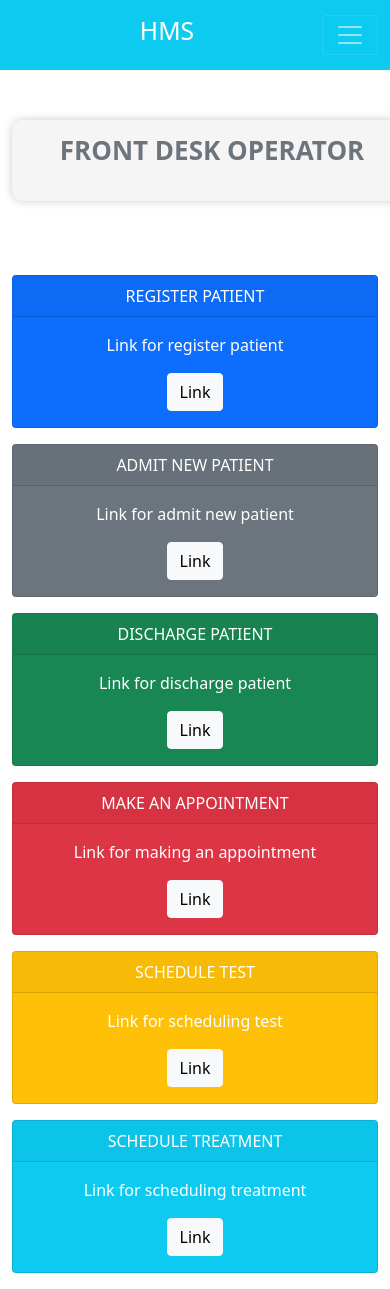
After one commit to ssneeraj23/Hospital-Management-System, a Django app: template doctor/templates/frontDesk.html in a window 390 px wide. The commit adds this page. Run offline with Django 3.2, Linux system fonts and the light colour scheme; the template is opened without the code that fills it, so the values that code supplies are empty.

```diff
--- a/doctor/templates/dataEntry.html
+++ b/doctor/templates/dataEntry.html
@@ -29,7 +29,7 @@
             <div class="collapse navbar-collapse justify-content-end" id="navbarNav">
                 <ul class="navbar-nav">
                     <li class="nav-item">
-                        <a href="/" class="btn btn-success">Logout</a>
+                        <a href="/" class="btn btn-success">GoBack</a>
                     </li>
                 </ul>
             </div>
--- /dev/null
+++ b/doctor/templates/frontDesk.html
@@ -0,0 +1,120 @@
+<!doctype html>
+<html lang="en">
+
+<head>
+    <!-- Required meta tags -->
+    <meta charset="utf-8">
+    <meta name="viewport" content="width=device-width, initial-scale=1">
+
+    <!-- Bootstrap CSS -->
+    <link href="https://cdn.jsdelivr.net/npm/bootstrap@5.0.2/dist/css/bootstrap.min.css" rel="stylesheet"
+        integrity="sha384-EVSTQN3/azprG1Anm3QDgpJLIm9Nao0Yz1ztcQTwFspd3yD65VohhpuuCOmLASjC" crossorigin="anonymous">
+
+    <title>FRONT_DESK</title>
+    <style>
+        .box {
+          background-color: #f5f5f5;
+          border-radius: 10px;
+          padding: 15px;
+          text-align: center;
+          margin: 50px auto;
+          width: 400px;
+          box-shadow: 0px 0px 10px rgba(0, 0, 0, 0.2);
+        }
+
+        h1 {
+          font-size: 26px;
+          font-weight: bold;
+          color: #6c757d;
+          margin-top: 0;
+          margin-bottom: 20px;
+        }
+      </style>
+</head>
+
+<body>
+    <nav class="navbar navbar-expand-lg navbar-dark bg-info">
+        <div class="container">
+            <h2 class="navbar-text text-white mx-auto">HMS</h2>
+            <button class="navbar-toggler" type="button" data-toggle="collapse" data-target="#navbarNav"
+                aria-controls="navbarNav" aria-expanded="false" aria-label="Toggle navigation">
+                <span class="navbar-toggler-icon"></span>
+            </button>
+            <div class="collapse navbar-collapse justify-content-end" id="navbarNav">
+                <ul class="navbar-nav">
+                    <li class="nav-item">
+                        <a href="/" class="btn btn-success">Logout</a>
+                    </li>
+                </ul>
+            </div>
+        </div>
+    </nav>
+    <div class="container">
+        <div class="box">
+          <h1>FRONT DESK OPERATOR</h1>
+        </div>
+      </div>
+      <br>
+    <div class="container">
+        <div class="row">
+            <div class="col-md-4">
+                <div class="card bg-primary text-white mb-3">
+                    <div class="card-header text-center">REGISTER PATIENT</div>
+                    <div class="card-body text-center">
+                        <p class="card-text">Link for register patient</p>
+                        <a href="pr/" class="btn btn-light">Link</a>
+                    </div>
+                </div>
+            </div>
+            <div class="col-md-4">
+                <div class="card bg-secondary text-white mb-3">
+                    <div class="card-header text-center">ADMIT NEW PATIENT</div>
+                    <div class="card-body text-center">
+                        <p class="card-text">Link for admit new patient</p>
+                        <a href="page2.html" class="btn btn-light">Link</a>
+                    </div>
+                </div>
+            </div>
+            <div class="col-md-4">
+                <div class="card bg-success text-white mb-3">
+                    <div class="card-header text-center">DISCHARGE PATIENT</div>
+                    <div class="card-body text-center">
+                        <p class="card-text">Link for discharge patient</p>
+                        <a href="page3.html" class="btn btn-light">Link</a>
+                    </div>
+                </div>
+            </div>
+        </div>
+        <div class="row">
+            <div class="col-md-4">
+                <div class="card bg-danger text-white mb-3">
+                    <div class="card-header text-center">MAKE AN APPOINTMENT</div>
+                    <div class="card-body text-center">
+                        <p class="card-text">Link for making an appointment</p>
+                        <a href="page4.html" class="btn btn-light">Link</a>
+                    </div>
+                </div>
+            </div>
+            <div class="col-md-4">
+                <div class="card bg-warning text-white mb-3">
+                    <div class="card-header text-center">SCHEDULE TEST</div>
+                    <div class="card-body text-center">
+                        <p class="card-text">Link for scheduling test</p>
+                        <a href="page5.html" class="btn btn-light">Link</a>
+                    </div>
+                </div>
+            </div>
+            <div class="col-md-4">
+                <div class="card bg-info text-white mb-3">
+                    <div class="card-header text-center">SCHEDULE TREATMENT</div>
+                    <div class="card-body text-center">
+                        <p class="card-text">Link for scheduling treatment</p>
+                        <a href="page6.html" class="btn btn-light">Link</a>
+                    </div>
+                </div>
+            </div>
+        </div>
+    </div>
+</body>
+
+</html>
--- a/doctor/urls.py
+++ b/doctor/urls.py
@@ -6,5 +6,6 @@ urlpatterns = [
     path('doctor',views.doctor, name = 'doctor'),
     path('pl',views.pl,name = 'pl'),
     path('pi',views.pi,name = 'pi'),
-    path('ri',views.ri,name = 'ri')
+    path('ri',views.ri,name = 'ri'),
+    path('pr',views.pr,name = 'pr')
 ]
--- a/doctor/views.py
+++ b/doctor/views.py
@@ -25,3 +25,8 @@ def pi(request):
 def ri(request):
     template = loader.get_template('resultInsert.html')
     return HttpResponse(template.render())
+def pr(request):
+    f = patientRegForm()
+    context = {}
+    context["form"]=f
+    return render(request,"patientReg.html",context)
```
Also changed, not shown: doctor/forms.py (+76 -0 lines), doctor/models.py (+72 -0 lines), doctor/templates/patientReg.html (added, +117 -0 lines).
